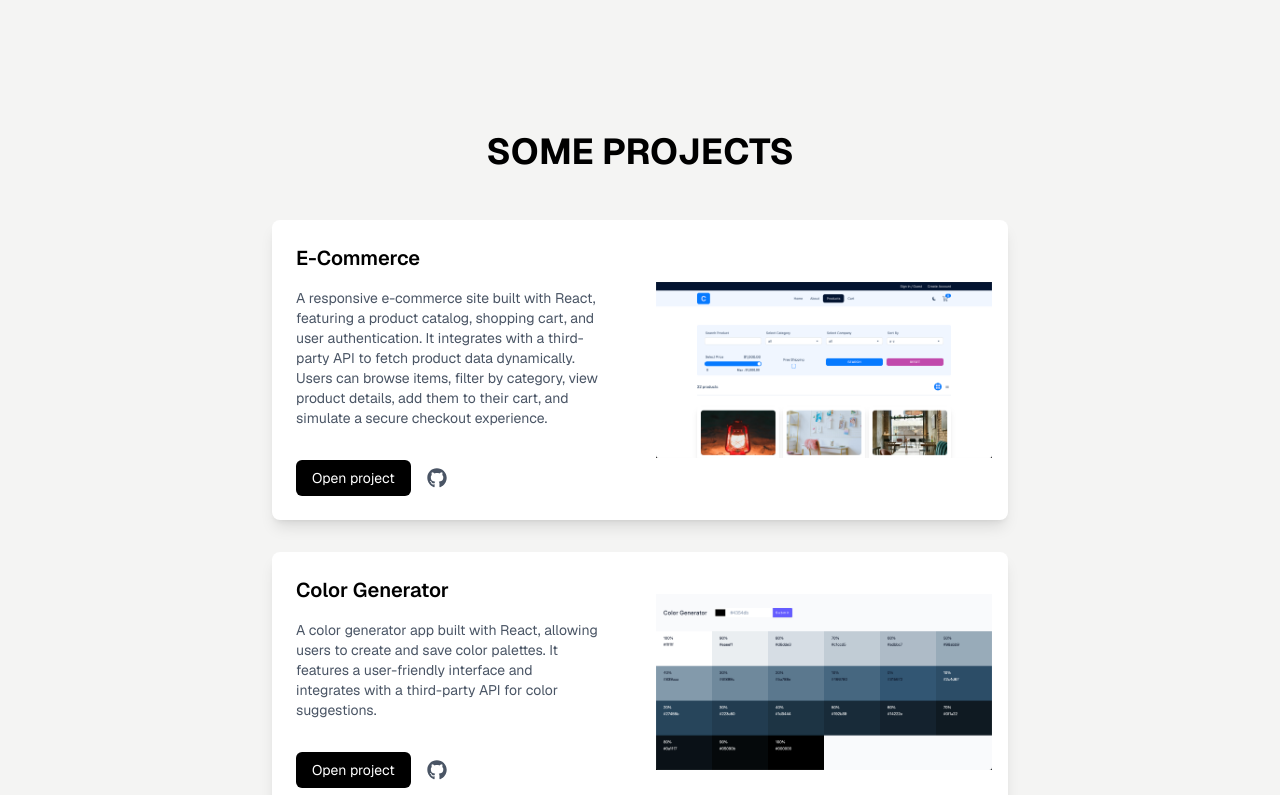
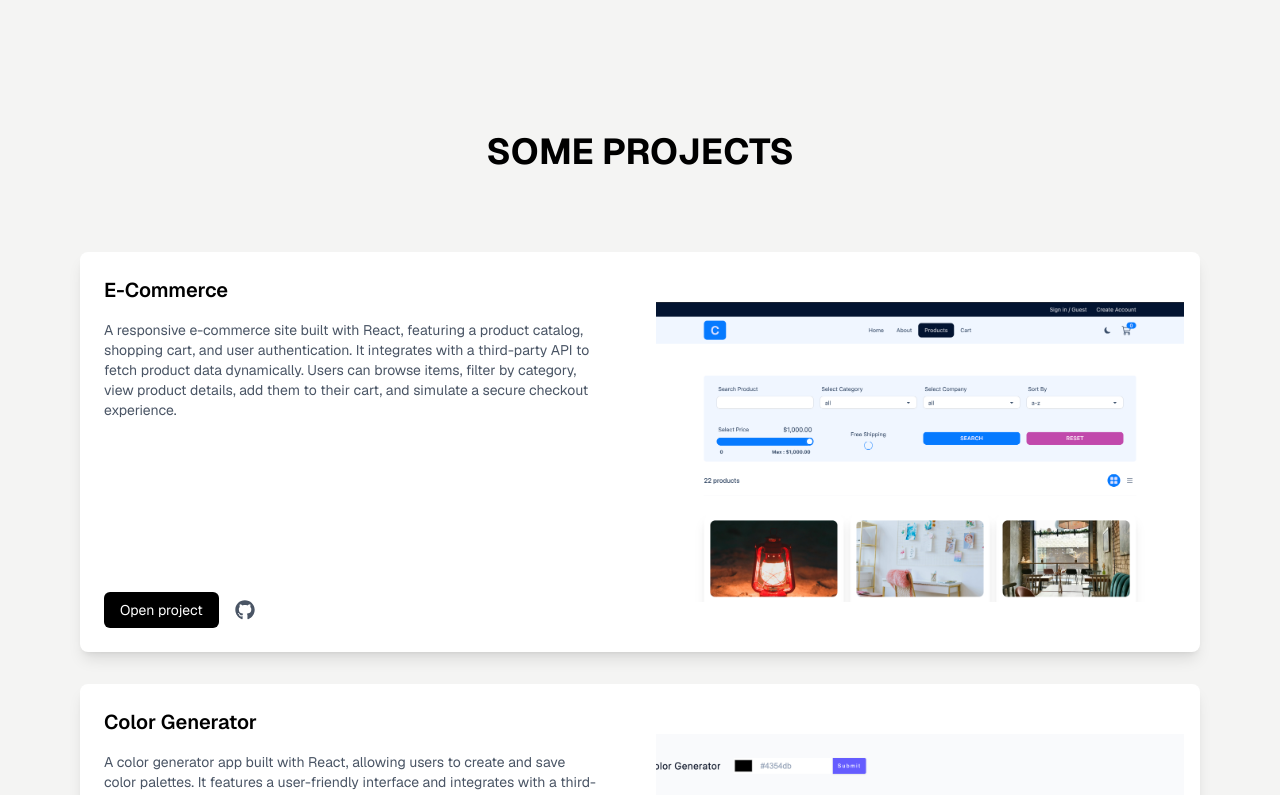
Before and after one commit to DiegoBottegoni/diegobottegoni.github.io, a React (Vite) app: page / in a window 1280 px wide. Shown: the part 2460-3255 px from the top of the page. Built offline with nearby package versions, Linux system fonts and the light colour scheme.

Commit message:
project cards size fixed

```diff
--- a/src/presentation/components/Projects/ProjectCard.tsx
+++ b/src/presentation/components/Projects/ProjectCard.tsx
@@ -9,17 +9,17 @@ type ProjectProps = {
 };
 export const ProjectCard = ({ img, url, github, title, text }: ProjectProps) => {
     return (
-        <div className="flex flex-col md:flex-row rounded-lg shadow-lg overflow-hidden bg-white transition hover:shadow-2xl">
-            {/* Imagen - Mobile arriba, Desktop derecha */}
-            <div className="order-1 md:order-2 md:w-1/2 p-4">
+        <div className="flex flex-col md:flex-row rounded-lg shadow-lg overflow-hidden bg-white transition hover:shadow-2xl h-full min-h-[400px]">
+            {/* Imagen */}
+            <div className="order-1 md:order-2 md:w-1/2 p-4 flex items-center justify-center">
                 <img
                     src={img}
                     alt={title}
-                    className="w-full h-64 md:h-full object-contain hover:object-cover transition-transform duration-300 transform hover:scale-105 hover:shadow-lg"
+                    className="w-full h-[300px] object-cover"
                 />
             </div>
 
-            {/* Texto - Mobile abajo, Desktop izquierda */}
+            {/* Texto */}
             <div className="order-2 md:order-1 md:w-1/2 p-6 flex flex-col justify-between gap-4 pr-10">
                 <div className="space-y-2">
                     <h3 className="text-xl font-semibold capitalize">{title}</h3>
--- a/src/presentation/components/Projects/ProjectPage.tsx
+++ b/src/presentation/components/Projects/ProjectPage.tsx
@@ -4,7 +4,7 @@ import { ProjectCard } from "./ProjectCard";
 const ProjectPage = () => {
     return (
         <section id="works" className="py-32 bg-[#F4F4F3]">
-            <div className="container mx-auto px-4 max-w-3xl max-h-9xl">
+            <div className="max-w-6xl mx-auto px-4 flex flex-col gap-8">
                 <h2 className="text-4xl font-bold mb-12 text-center uppercase">Some projects</h2>
                 <div className="flex flex-col gap-8">
                     {projects.map((project) => (
```
